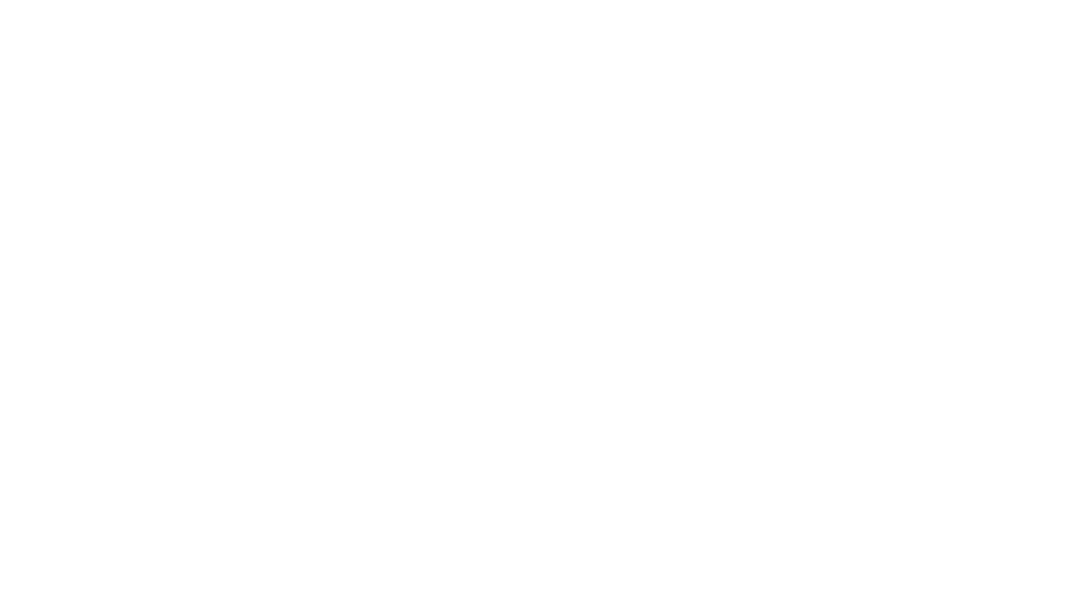
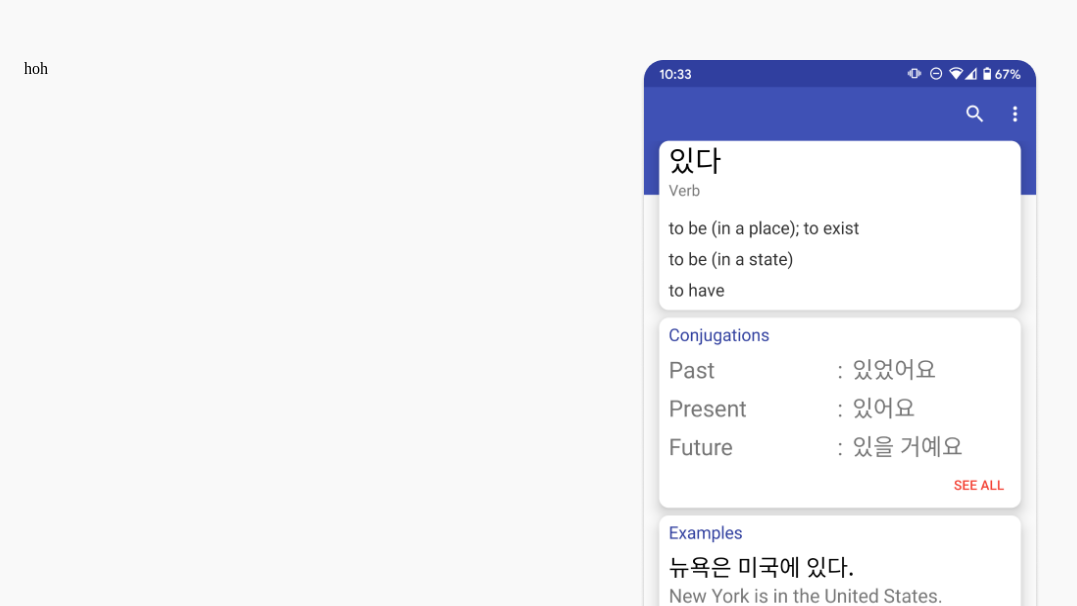
Before and after one commit to 494Studios/Hanji-website, a Next.js app: page / in a window 1280 px wide. Shown: the part 1994-2600 px from the top of the page, without its empty margins (0-1077 px from the left). Before the commit the page ends 1798 px from the top, so only its background shows below. Built offline with nearby package versions, Linux system fonts and the light colour scheme.

Commit message:
Finished up content container

```diff
--- a/components/ContentContainer.tsx
+++ b/components/ContentContainer.tsx
@@ -1,10 +1,12 @@
 import { Box, Container, Grid } from '@material-ui/core';
 import React, { FC } from 'react';
 
-const ContentContainer: FC = ({ children }) => (
-  <Box pt={16}>
+const ContentContainer: FC<{ alt?: boolean }> = ({ children, alt }) => (
+  <Box pt={16} pb={16} bgcolor={!alt && '#F9F9F9'}>
     <Container>
-      <Grid container>{children}</Grid>
+      <Grid container direction={alt ? 'row-reverse' : 'row'}>
+        {children}
+      </Grid>
     </Container>
   </Box>
 );
--- a/pages/index.tsx
+++ b/pages/index.tsx
@@ -7,12 +7,20 @@ const IndexPage = () => {
   return (
     <div style={{ overflowX: 'hidden', margin: -8 }}>
       <HeroSection />
-      <ContentContainer>
-        <Grid item xs={6}>
+      <ContentContainer alt>
+        <Grid item xs={12} sm={6}>
+          hoh
+        </Grid>
+        <Grid item xs={12} sm={6}>
           <Image src="/screenshot.png" width={400} height={800} />
         </Grid>
-        <Grid item xs={6}>
+      </ContentContainer>
+      <ContentContainer>
+        <Grid item xs={12} sm={6}>
           hoh
+        </Grid>
+        <Grid item xs={12} sm={6}>
+          <Image src="/screenshot.png" width={400} height={800} />
         </Grid>
       </ContentContainer>
     </div>
```
